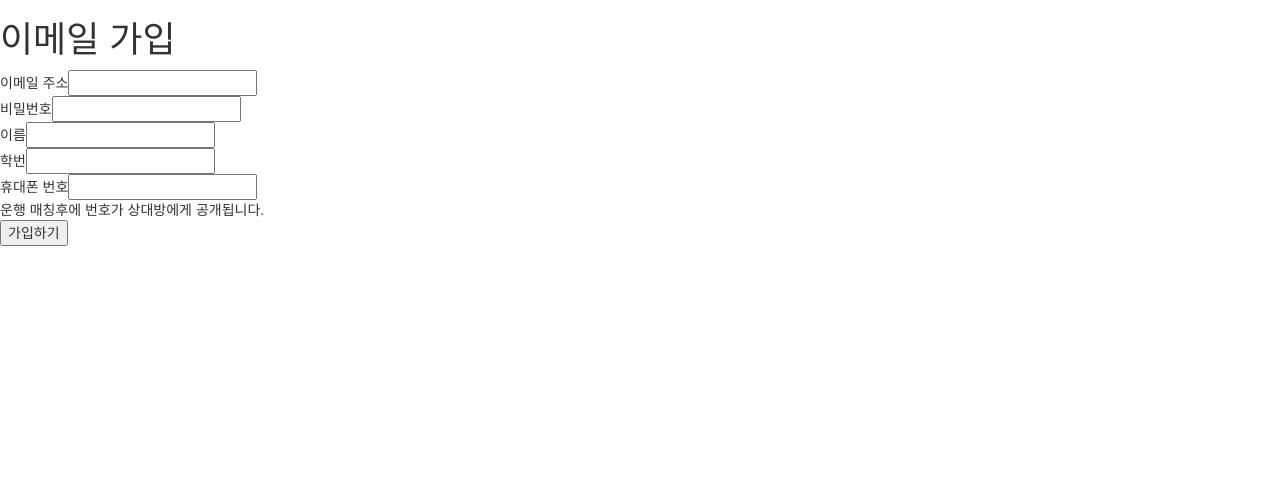
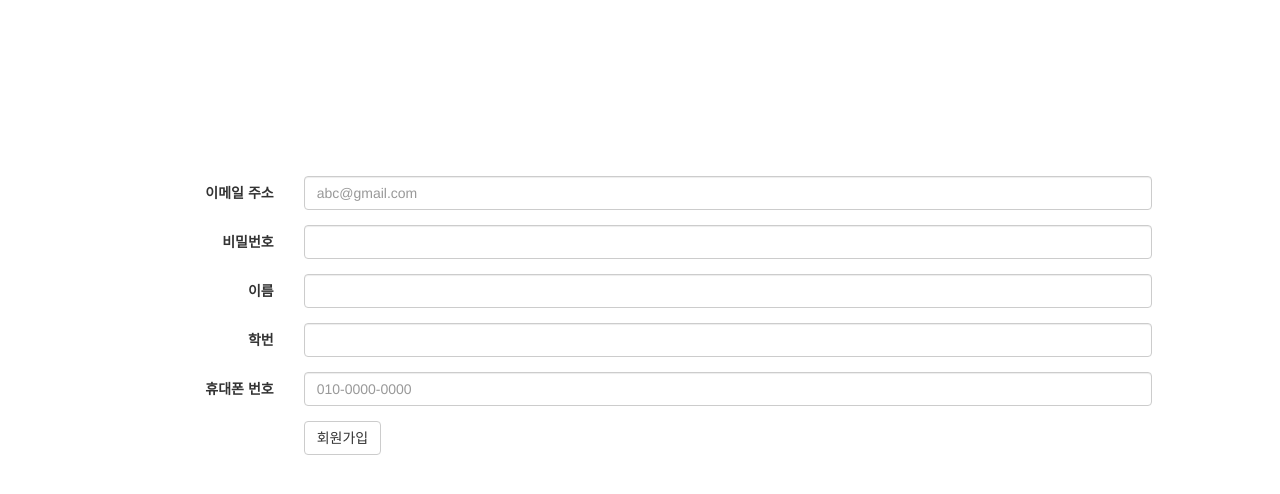
Before and after one commit to MaShin66/withcar-php, a CodeIgniter app: page /database/index.php/withcar/email_signup in a window 1280 px wide. Shown: the top 494 px of the page. Run offline with CodeIgniter, Linux system fonts and the light colour scheme.

Commit message:
20.01.04.

```diff
--- a/application/views/email_signup.php
+++ b/application/views/email_signup.php
@@ -1,15 +1,46 @@
-<div>
-    <div><h1>이메일 가입</h1></div>
+<style>
+.form-horizontal {
+    left: 10%;
+    top: 22%;
+    position: absolute;
+    width: 80%;
+}
+</style>
 
-    <div>
-        <form action="./" method="post">
-            <div>이메일 주소<input type="text" name="email"></div>
-            <div>비밀번호<input type="password" name="password"></div>
-            <div>이름<input type="text" name="user_name"></div>
-            <div>학번<input type="text" name="student_id"></div>
-            <div>휴대폰 번호<input type="text" name="phone"></div>
-            <div>운행 매칭후에 번호가 상대방에게 공개됩니다.</div>
-            <div><input type="submit" value="가입하기"></div>
-        </form>
+<form class="form-horizontal" action="./" method="post">
+  <div class="form-group">
+    <label for="inputEmail3" class="col-sm-2 control-label">이메일 주소</label>
+    <div class="col-sm-10">
+      <input type="email" class="form-control" id="inputEmail3" name="email" placeholder="abc@gmail.com">
     </div>
-</div>
+  </div>
+  <div class="form-group">
+    <label for="inputPassword3" class="col-sm-2 control-label">비밀번호</label>
+    <div class="col-sm-10">
+      <input type="password" class="form-control" id="inputPassword3" name="password">
+    </div>
+  </div>
+  <div class="form-group">
+    <label for="inputEmail3" class="col-sm-2 control-label">이름</label>
+    <div class="col-sm-10">
+      <input type="email" class="form-control" id="inputEmail3" name="user_name">
+    </div>
+  </div>
+  <div class="form-group">
+    <label for="inputEmail3" class="col-sm-2 control-label">학번</label>
+    <div class="col-sm-10">
+      <input type="email" class="form-control" id="inputEmail3" name="student_id">
+    </div>
+  </div>
+  <div class="form-group">
+    <label for="inputEmail3" class="col-sm-2 control-label">휴대폰 번호</label>
+    <div class="col-sm-10">
+      <input type="email" class="form-control" id="inputEmail3" name="phone" placeholder="010-0000-0000">
+    </div>
+  </div>
+  <div class="form-group">
+    <div class="col-sm-offset-2 col-sm-10">
+      <button type="submit" class="btn btn-default">회원가입</button>
+    </div>
+  </div>
+</form>
--- a/application/views/section/head.php
+++ b/application/views/section/head.php
@@ -10,4 +10,4 @@
 
     <title> </title>
 </head>
-<body>
+<body style="margin: 0; padding: 0;">
--- /dev/null
+++ b/static/css/login.css
@@ -0,0 +1,6 @@
+.form-horizontal {
+    left: 10%;
+    top: 38%;
+    position: absolute;
+    width: 80%;
+}
```
Also changed, not shown: application/views/login.php (+27 -4 lines), application/views/signup.php (+12 -4 lines).
